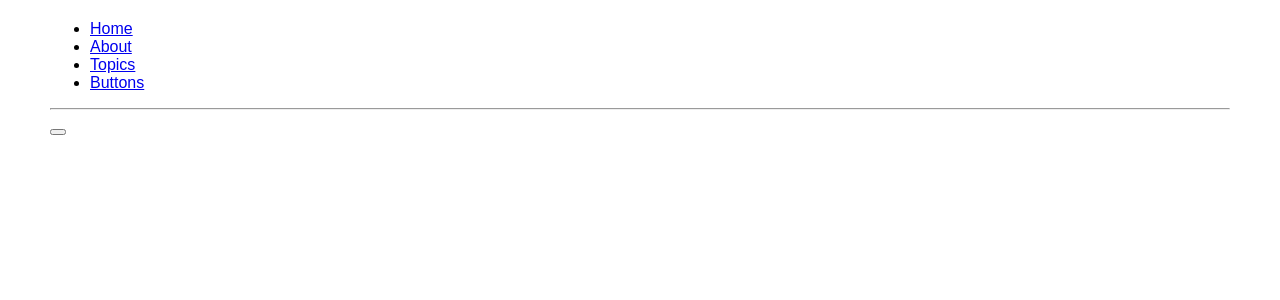
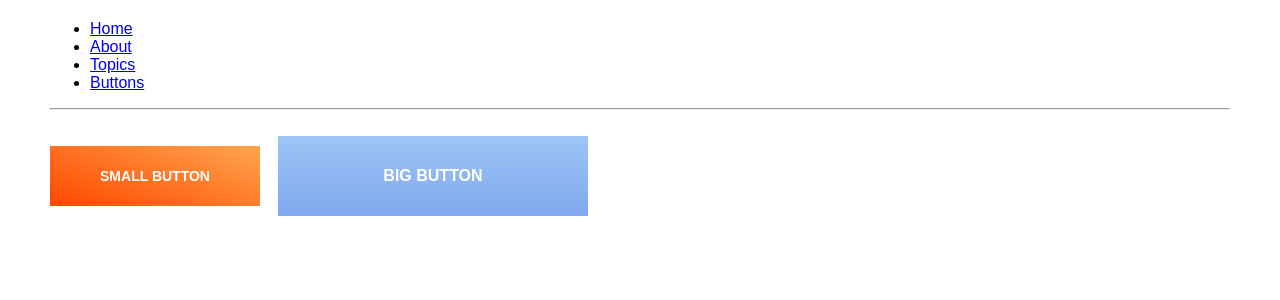
Before and after one commit to klymenkoihor/React, a React (Create React App) app: page /buttons in a window 1280 px wide. Shown: the top 300 px of the page. Built offline with nearby package versions, Linux system fonts and the light colour scheme.

Commit message:
final buttons

```diff
--- a/src/App.js
+++ b/src/App.js
@@ -1,6 +1,6 @@
 import React, { Component } from 'react';
 import { BrowserRouter as Router, Route, Link } from "react-router-dom";
-import Button from './components/Button';
+import Button from './components/Button/Button';
 import './App.css';
 
 const BasicExample = () => (
@@ -26,7 +26,12 @@ const BasicExample = () => (
             <Route exact path="/" component={Home} />
             <Route path="/about" component={About} />
             <Route path="/topics" component={Topics} />
-            <Route path="/buttons" component={Button} />
+            <Route path="/buttons" render={()=>
+                <div>
+                <Button size="small" color="red">Small button</Button>
+                <Button color="blue" size="big">Big button</Button>
+                </div>
+            } />
         </div>
     </Router>
 );
--- a/src/components/Button.js
+++ /dev/null
@@ -1,11 +0,0 @@
-import React from 'react';
-
-const Button = ({children, ...rest}) => {
-    return (
-        <button {...rest}>
-            {children}
-        </button>
-    )
-};
-
-export default Button;
--- /dev/null
+++ b/src/components/Button/Button.js
@@ -0,0 +1,15 @@
+import React from 'react';
+import './Button.css';
+
+const Button = ({children, size, color='red', ...rest}) => {
+    const sizeClass = size ? `size-${size}` : 'size-big';
+    return (
+        <button
+            className={`${sizeClass} ${color}`}
+            {...rest}
+        >
+            {children}
+        </button>)
+};
+
+export default Button;
```
Also changed, not shown: src/components/Button/Button.css (renamed from src/components/Button.css).
